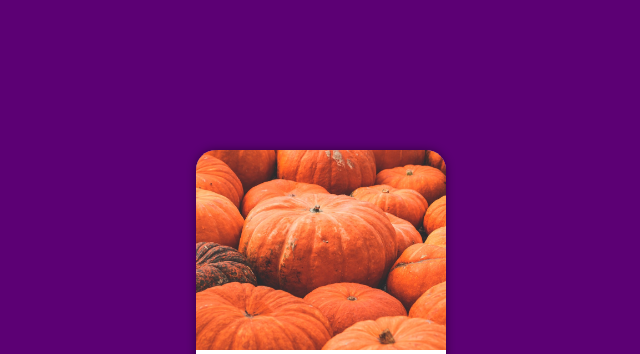
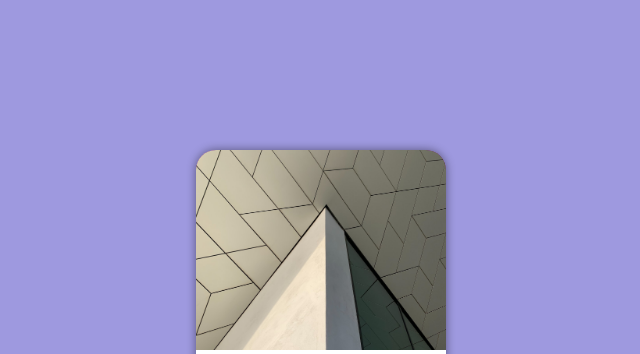
Before and after one commit to wellingtonpisciteli/projeto-login, a plain HTML site: page index.html in a window 1280 px wide. Shown: the top 354 px of the page, without its empty margins (319-959 px from the left). Drawn offline with Linux system fonts and the light colour scheme.

Commit message:
alteraçao

```diff
--- a/estilos/style.css
+++ b/estilos/style.css
@@ -8,7 +8,7 @@
 }
 
 body, html {
-    background-color: #5c0074;
+    background-color: #9e99df;
     height: 100vh;
     width: 100vw;
 }
@@ -34,9 +34,9 @@ section#login {
 
 section#login > div#imagem {
     display: block;
-    background: #5c0074 url(../imagens/padrao08.jpg) no-repeat;
+    background: #5c0074 url(../imagens/padrao09.jpg) no-repeat;
     background-size: cover;
-    background-position: center center;
+    background-position: left center;
     height: 200px;
     width: 250px;
 }
```
Also changed, not shown: imagens/padrao09.jpg (added).
